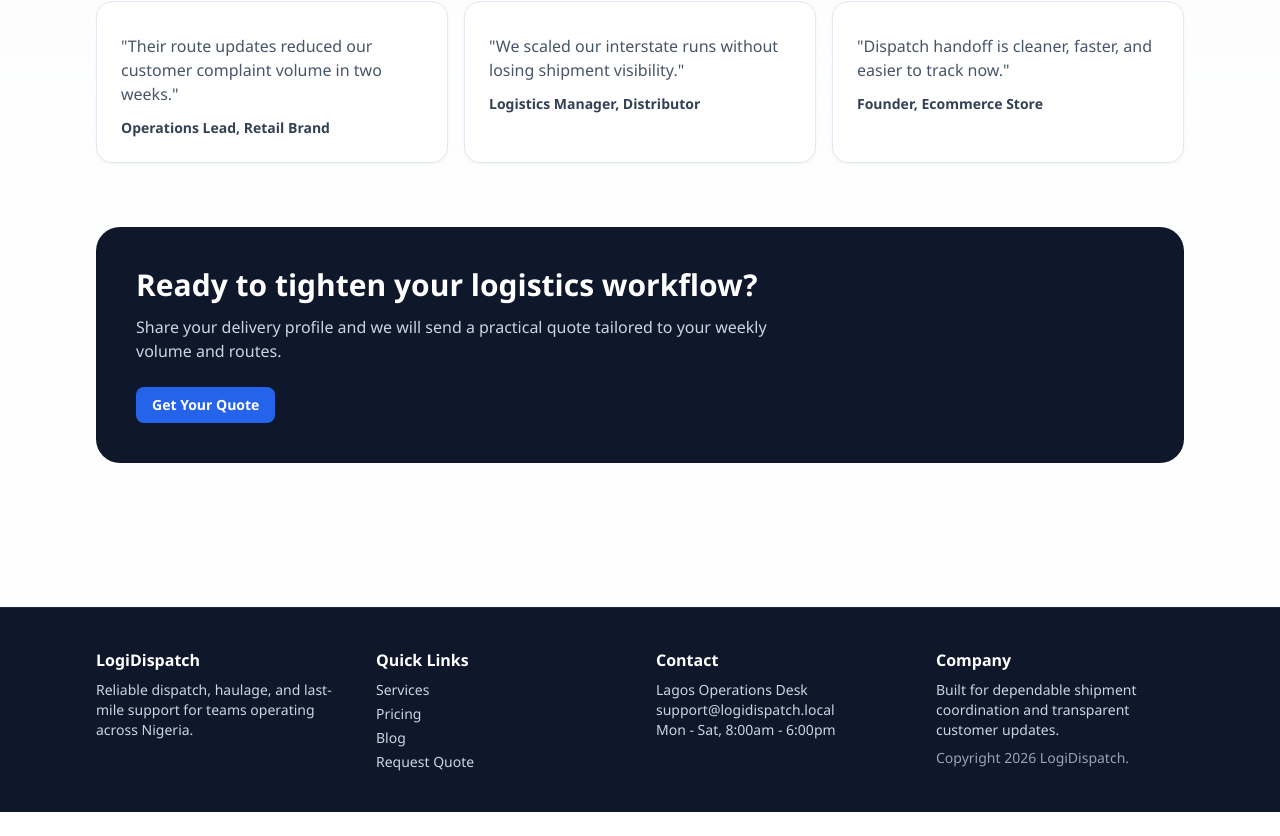
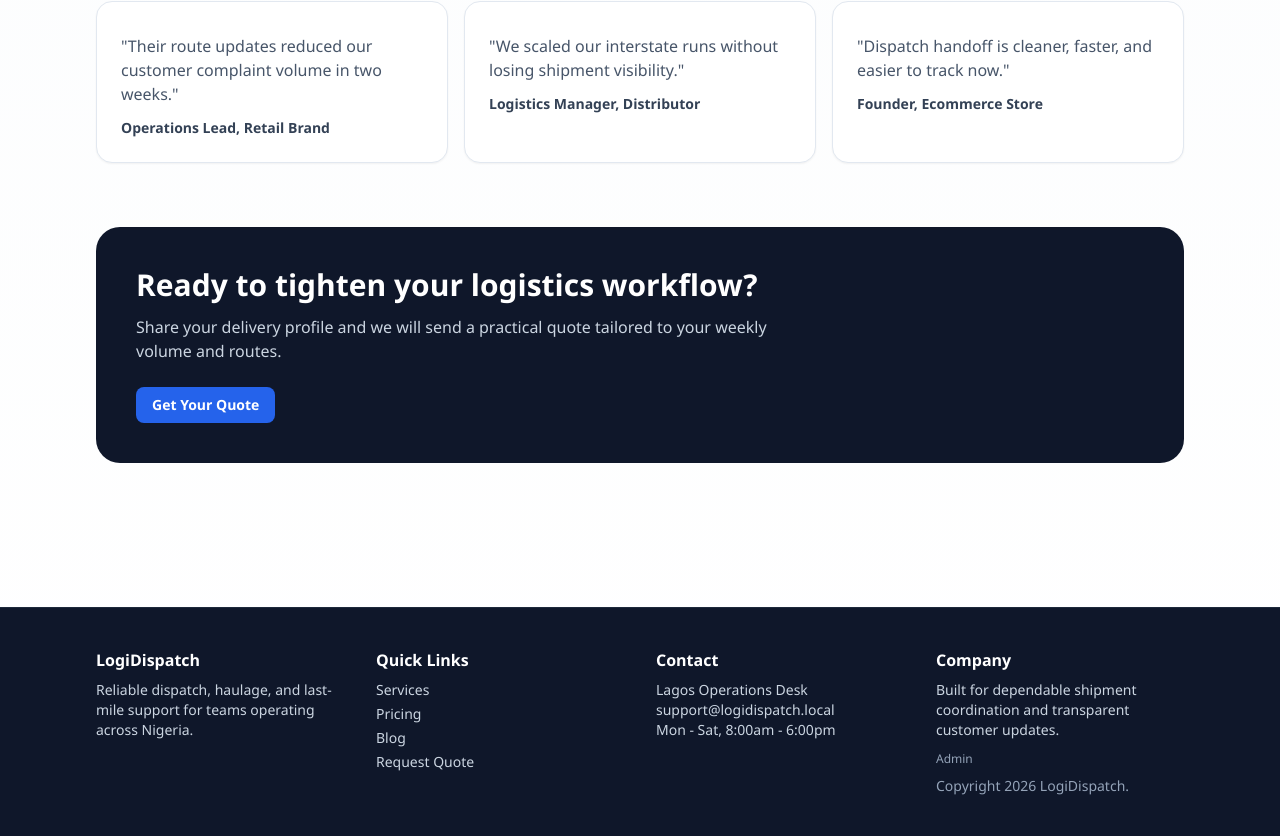
Before and after one commit to remotestephen11/logi-dispatch-app, a React (Vite) app in the folder client/: page / in a window 1280 px wide. Shown: the part 1476-2312 px from the top of the page. Before the commit the page ends 2288 px from the top, so only its background shows below. Built offline with nearby package versions, Linux system fonts and the light colour scheme; no server answers.

Commit message:
Add subtle admin footer link

```diff
--- a/client/src/components/Footer.jsx
+++ b/client/src/components/Footer.jsx
@@ -30,6 +30,9 @@ function Footer() {
         <div>
           <h3 className="mb-2 text-base font-semibold text-white">Company</h3>
           <p>Built for dependable shipment coordination and transparent customer updates.</p>
+          <p className="mt-2">
+            <Link className="text-xs text-slate-400 hover:text-slate-600" to="/admin/login">Admin</Link>
+          </p>
           <p className="mt-2 text-slate-400">Copyright {new Date().getFullYear()} LogiDispatch.</p>
         </div>
       </Container>
```
